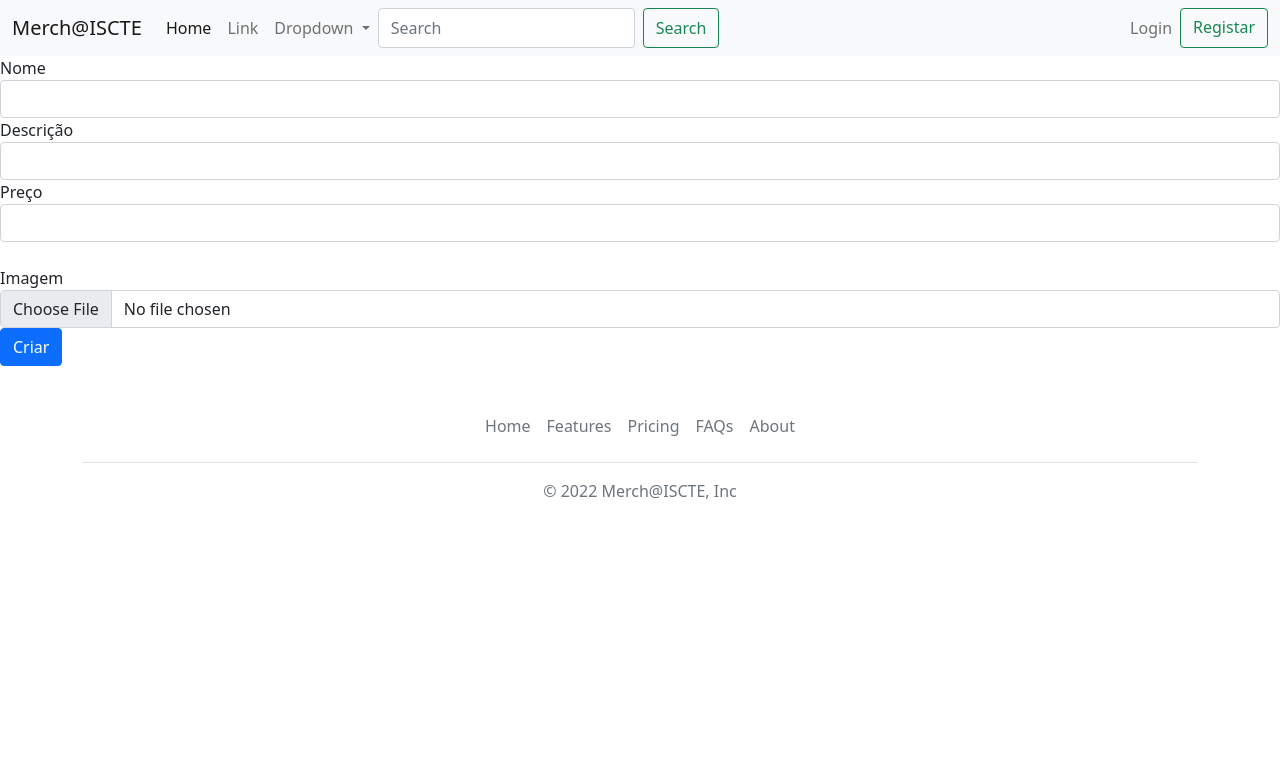
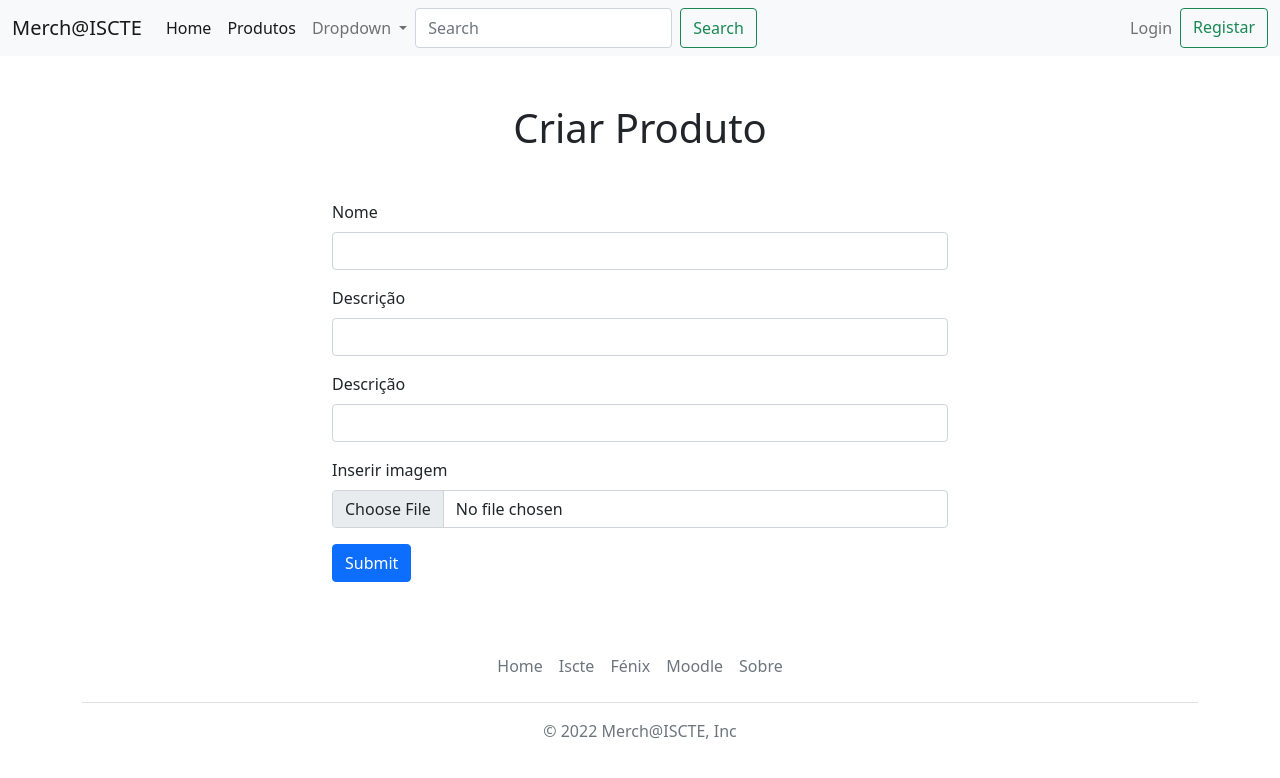
Before and after one commit to mspro1-iscte/DIAM_Projeto, a Django app: page /loja/criar_produto/1 in a window 1280 px wide. Shown: the top 778 px of the page. Run offline with Django 4.2, Linux system fonts and the light colour scheme; data comes from the database, SQL or seed files in the repository; both versions use the stored data as it was after the commit.

Commit message:
criar_categoria e cria_produto bonitos e conforme os outros. Carrinho melhorado, mas nao finalizado, falta caixa com chackout e preço total.

```diff
--- a/Projeto/Merch_ISCTE/loja/templates/loja/criar_produto.html
+++ b/Projeto/Merch_ISCTE/loja/templates/loja/criar_produto.html
@@ -5,7 +5,7 @@ Criar Produto
 {% endblock %}
 
 {% block blocobody %}
-<form action="{% url 'loja:novo_produto' categoria.id %}" method="post">
+<!-- <form action="{% url 'loja:novo_produto' categoria.id %}" method="post">
     {% csrf_token %}
     <div class="form-group">
         <label>Nome</label>
@@ -20,5 +20,28 @@ Criar Produto
         <input class="form-control" id="produto_file" name="produto_file" type="file">
     </div>
     <input class="btn btn-primary btn-block" type="submit" value="Criar">
-</form>
+</form> -->
+<div class="container-md mx-auto my-5"><h1 class="text-center">Criar Produto</h1></div>
+<div class="container-md m-5 w-50 mx-auto">
+    <form action="{% url 'loja:novo_produto' categoria.id %}" enctype="multipart/form-data" method="post">
+        {% csrf_token %}
+        <div class="mb-3">
+          <label for="categoria_nome" class="form-label">Nome</label>
+          <input type="text" class="form-control" id="produto_nome" name="produto_nome" required="required">
+        </div>
+        <div class="mb-3">
+            <label for="categoria_nome" class="form-label">Descrição</label>
+            <input type="text" class="form-control" id="produto_texto" name="produto_texto" required="required">
+          </div>
+          <div class="mb-3">
+            <label for="preco_data" class="form-label">Descrição</label>
+            <input type="number" class="form-control" id="preco_data" name="preco_data" min="0.01" step="0.01" required="required">
+          </div>
+          <div class="mb-3">
+            <label for="myfile" class="form-label">Inserir imagem</label>
+            <input class="form-control" type="file" id="produto_file" required="required">
+          </div>
+        <button type="submit" class="btn btn-primary">Submit</button>
+      </form>
+</div>
 {% endblock %}
--- a/Projeto/Merch_ISCTE/loja/templates/loja/index.html
+++ b/Projeto/Merch_ISCTE/loja/templates/loja/index.html
@@ -29,7 +29,7 @@
                     <a class="nav-link active" aria-current="page" href="{% url 'loja:index' %}">Home</a>
                 </li>
                 <li class="nav-item">
-                    <a class="nav-link" href="#">Link</a>
+                    <a class="nav-link active" aria-current="page" href="{% url 'loja:index' %}">Produtos</a>
                 </li>
                 <li class="nav-item dropdown">
                     <a class="nav-link dropdown-toggle" href="#" id="navbarDropdown" role="button"
@@ -194,10 +194,10 @@
     <footer class="py-3 my-4">
         <ul class="nav justify-content-center border-bottom pb-3 mb-3">
             <li class="nav-item"><a href="#" class="nav-link px-2 text-muted">Home</a></li>
-            <li class="nav-item"><a href="#" class="nav-link px-2 text-muted">Features</a></li>
-            <li class="nav-item"><a href="#" class="nav-link px-2 text-muted">Pricing</a></li>
-            <li class="nav-item"><a href="#" class="nav-link px-2 text-muted">FAQs</a></li>
-            <li class="nav-item"><a href="#" class="nav-link px-2 text-muted">About</a></li>
+            <li class="nav-item"><a href="#" class="nav-link px-2 text-muted">Iscte</a></li>
+            <li class="nav-item"><a href="#" class="nav-link px-2 text-muted">Fénix</a></li>
+            <li class="nav-item"><a href="#" class="nav-link px-2 text-muted">Moodle</a></li>
+            <li class="nav-item"><a href="#" class="nav-link px-2 text-muted">Sobre</a></li>
         </ul>
         <p class="text-center text-muted">© 2022 Merch@ISCTE, Inc</p>
     </footer>
```
Also changed, not shown: Projeto/Merch_ISCTE/loja/templates/loja/carrinho.html (+26 -26 lines), Projeto/Merch_ISCTE/loja/templates/loja/criar_categoria.html (+15 -11 lines), Projeto/Merch_ISCTE/db.sqlite3.
